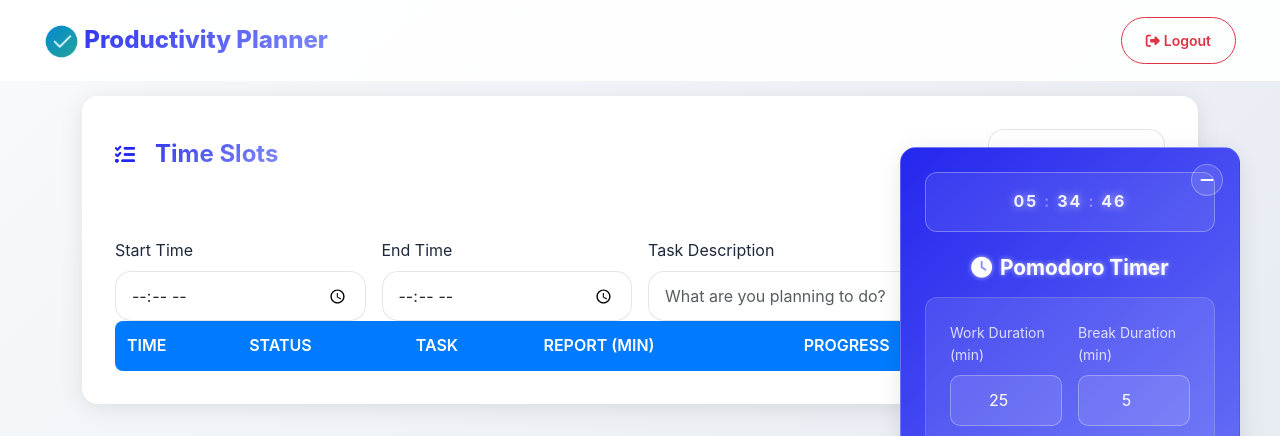
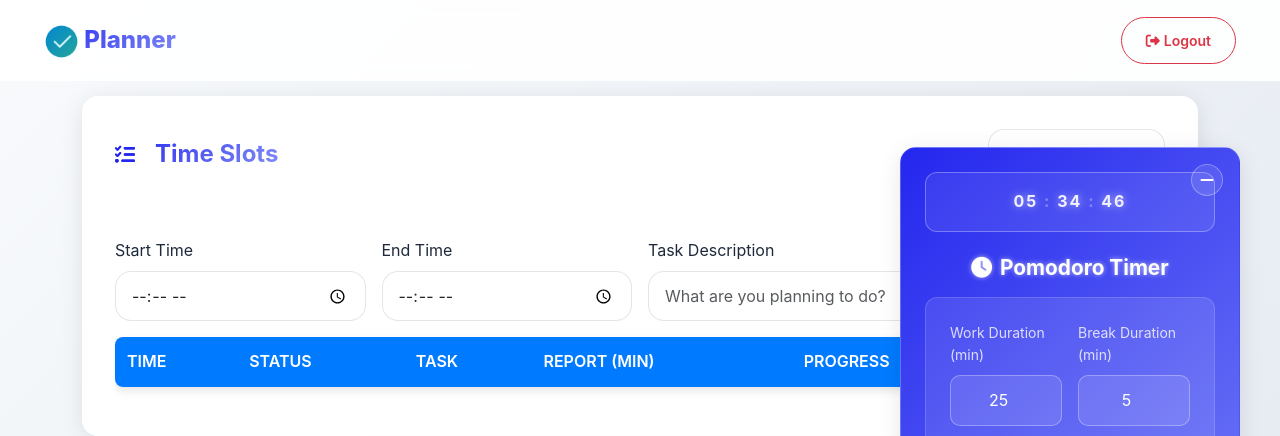
Before and after one commit to Musavirkhaliq/planner, a FastAPI app: page /dashboard in a window 1280 px wide. Shown: the top 436 px of the page. Run offline with FastAPI, Linux system fonts and the light colour scheme; lists and menus that the app fills with data are empty; parts of the project's set-up code (start-up, migrations or seed data) failed here and were passed over.

Commit message:
title fix and padding to timeslots

```diff
--- a/frontend/templates/dashboard.html
+++ b/frontend/templates/dashboard.html
@@ -3,7 +3,7 @@
 <head>
     <meta charset="UTF-8" />
     <meta name="viewport" content="width=device-width, initial-scale=1" />
-    <title>Modern Dashboard | Productivity Planner</title>
+    <title>Dashboard | Productivity Planner</title>
     <link href="https://cdn.jsdelivr.net/npm/bootstrap@5.3.0/dist/css/bootstrap.min.css" rel="stylesheet" />
     <link rel="stylesheet" href="https://cdnjs.cloudflare.com/ajax/libs/font-awesome/6.4.0/css/all.min.css">
     <link rel="stylesheet" href="static/style.css">
@@ -15,7 +15,7 @@
         <div class="container-fluid">
             <a class="navbar-brand" href="/">
                 <img src="/static/img/planner_logo_100x100.png" alt="Planner Logo" class="navbar-logo" style="max-width: 35px;;">
-                Productivity Planner
+                Planner
             </a>
             <div class="ms-auto">
                 <button class="btn btn-outline-danger btn-sm rounded-pill px-4" id="logoutBtn">
@@ -110,7 +110,7 @@
                 </div>
             </form>
 
-            <div class="table-responsive">
+            <div class="table-responsive py-3">
                 <table class="task-table" id="timeSlotTable">
                     <thead>
                         <tr>
```
